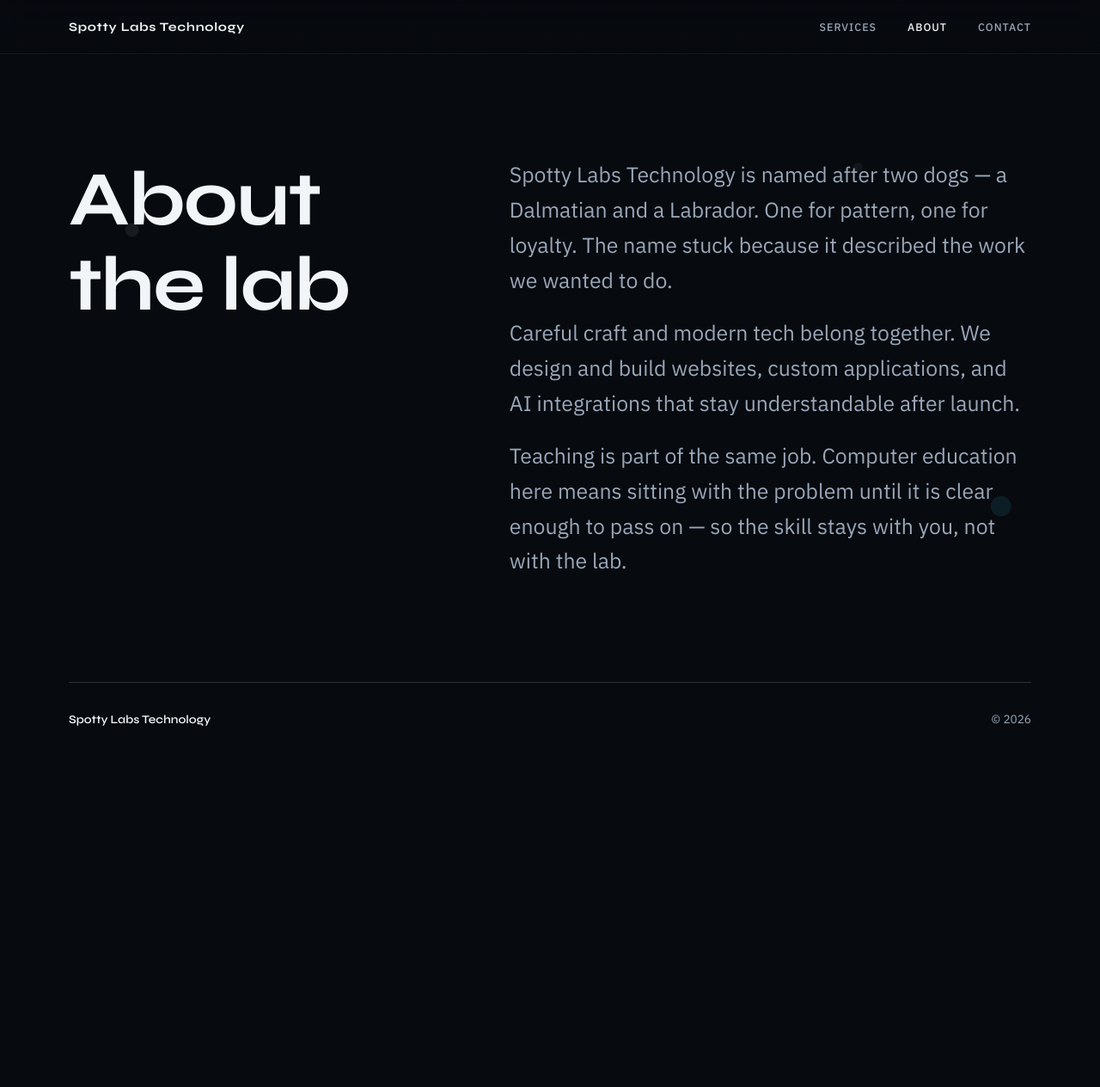
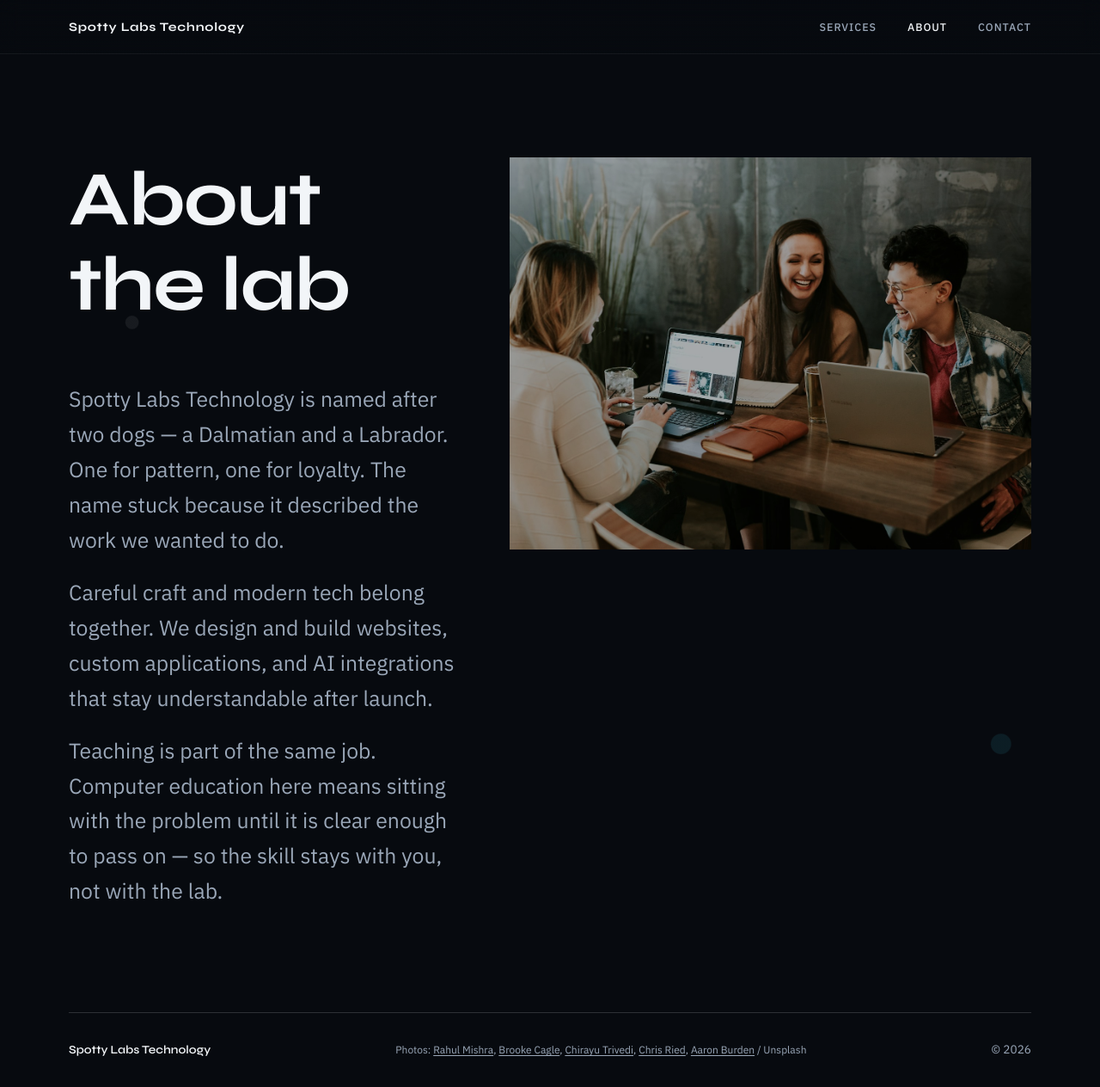
Before and after one commit to Antoni-Eng/spotty-labs-technology, a React (Vite) app: page /about in a window 1280 px wide. Shown: the whole page at 86% size. Before the commit the page ends 880 px from the top, so only its background shows below. Built offline with nearby package versions, Linux system fonts and the light colour scheme.

Commit message:
feat: add about photo and Unsplash credits
Co-authored-by: Cursor <cursoragent@cursor.com>

```diff
--- a/src/components/About.css
+++ b/src/components/About.css
@@ -40,9 +40,23 @@
   margin-top: 0;
 }
 
+.about__photo {
+  width: 100%;
+  aspect-ratio: 4 / 3;
+  object-fit: cover;
+  filter: brightness(0.78) saturate(0.9);
+}
+
 @media (min-width: 800px) {
   .about__inner {
     grid-template-columns: minmax(14rem, 0.85fr) minmax(0, 1.15fr);
+    grid-template-areas:
+      'title photo'
+      'copy photo';
     align-items: start;
   }
+
+  .about__title { grid-area: title; }
+  .about__copy { grid-area: copy; }
+  .about__photo { grid-area: photo; }
 }
--- a/src/components/About.tsx
+++ b/src/components/About.tsx
@@ -1,4 +1,4 @@
-import { ABOUT } from '../data/content'
+import { ABOUT, ABOUT_IMAGE } from '../data/content'
 import './About.css'
 
 export function About() {
@@ -19,6 +19,11 @@ export function About() {
             </p>
           ))}
         </div>
+        <img
+          className="about__photo"
+          src={ABOUT_IMAGE.src}
+          alt={ABOUT_IMAGE.alt}
+        />
       </div>
     </section>
   )
--- a/src/components/Footer.css
+++ b/src/components/Footer.css
@@ -1,5 +1,6 @@
 .footer {
   display: flex;
+  flex-wrap: wrap;
   width: min(calc(100% - 2.5rem), var(--max-width));
   align-items: center;
   justify-content: space-between;
@@ -9,6 +10,17 @@
   border-top: 1px solid rgb(242 245 248 / 0.16);
   color: var(--color-muted);
   font-size: 0.85rem;
+}
+
+.footer__credits {
+  margin: 0;
+  max-width: 36rem;
+  font-size: 0.75rem;
+}
+
+.footer__credits a {
+  color: inherit;
+  text-underline-offset: 0.15em;
 }
 
 .footer__brand,
--- a/src/components/Footer.tsx
+++ b/src/components/Footer.tsx
@@ -1,4 +1,4 @@
-import { BRAND } from '../data/content'
+import { BRAND, MEDIA_CREDITS } from '../data/content'
 import './Footer.css'
 
 const CURRENT_YEAR = new Date().getFullYear()
@@ -7,6 +7,18 @@ export function Footer() {
   return (
     <footer className="footer">
       <p className="footer__brand">{BRAND}</p>
+      <p className="footer__credits">
+        Photos:{' '}
+        {MEDIA_CREDITS.map((credit, index) => (
+          <span key={credit.href}>
+            {index > 0 && ', '}
+            <a href={credit.href} rel="noreferrer">
+              {credit.name}
+            </a>
+          </span>
+        ))}
+        {' / Unsplash'}
+      </p>
       <p className="footer__copy">© {CURRENT_YEAR}</p>
     </footer>
   )
```
Also changed, not shown: 1 other file (tests, documents, lock files or other folders).
